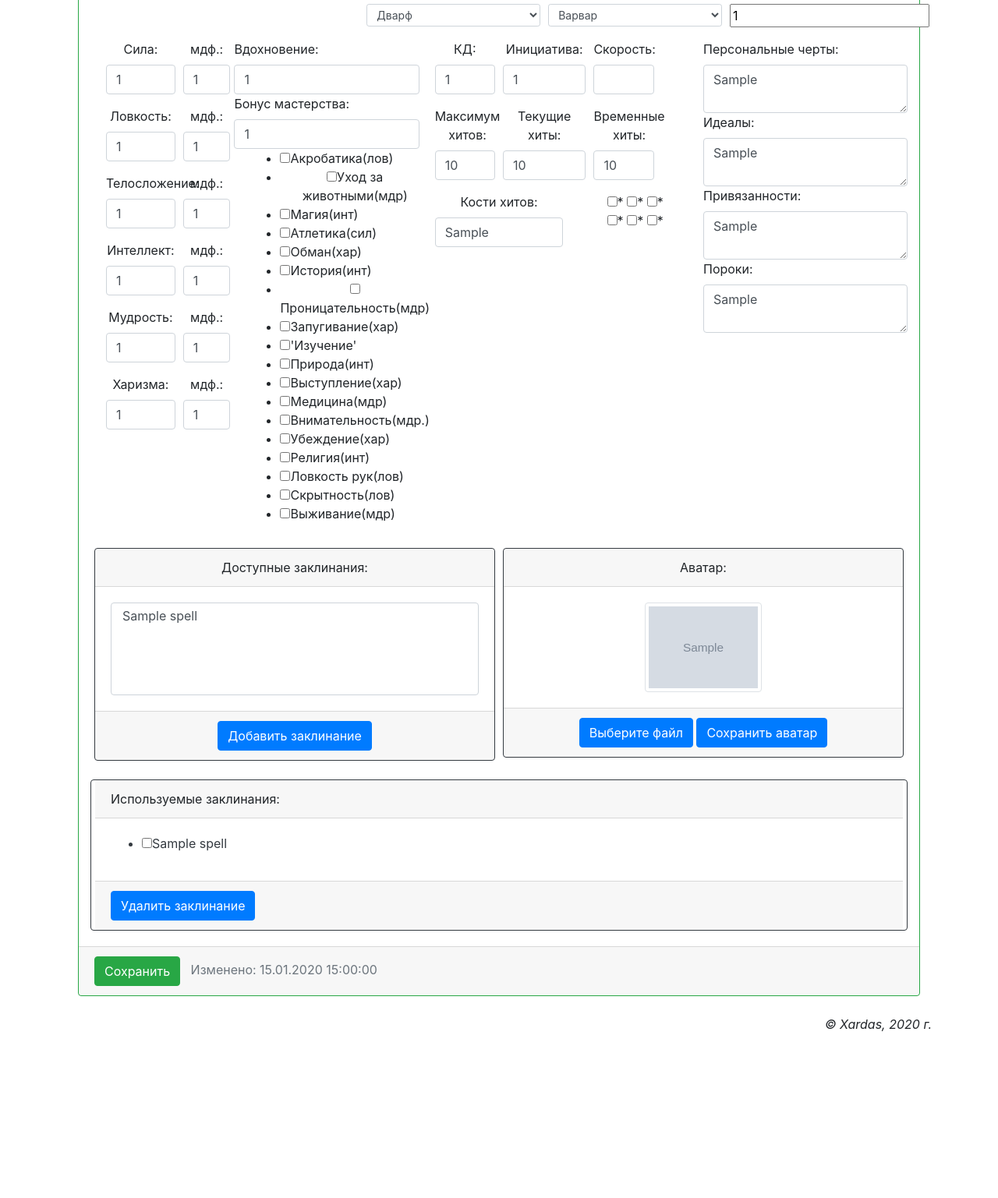
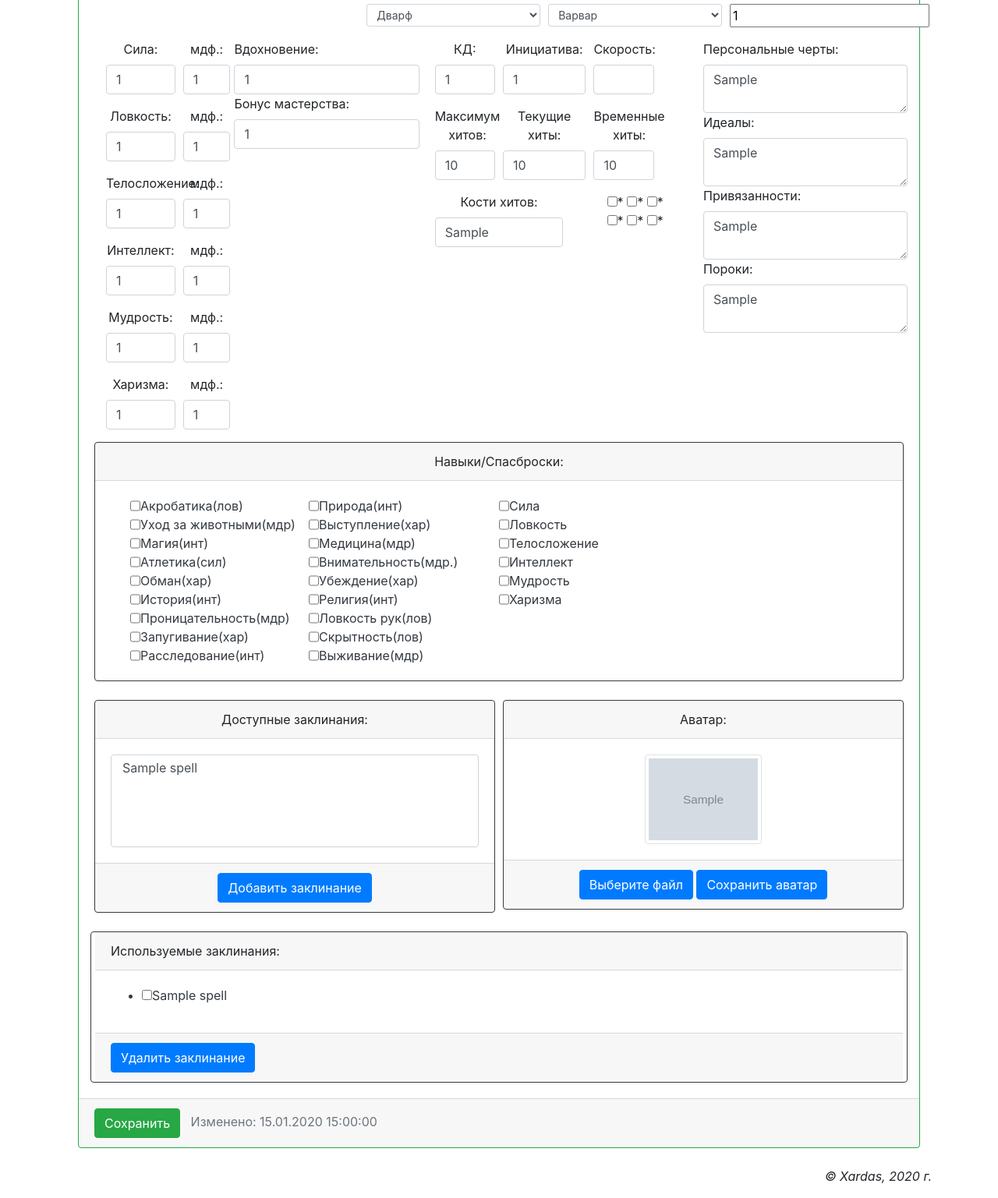
Before and after one commit to r2d2-lex/dnd5e, a Django app: a page that uses ksardas/main/templates/main/edit_character.html in a window 1280 px wide. Shown: the part 451-1988 px from the top of the page at 78% size. Before the commit the page ends 1774 px from the top, so only its background shows below. Run offline with Django 3.2, Linux system fonts and the light colour scheme; a user stored in the database is signed in; tables that the repository leaves empty hold one stand-in row (values such as "Sample post"); grey boxes marked "Sample" are stand-in pictures; parts of the project's set-up code (start-up, migrations or seed data) failed here and were passed over; some libraries are stand-ins or nearby versions.

Commit message:
добавил form3 + некоторые навыки + спасброски в модель

```diff
--- a/ksardas/ksardas/settings.py
+++ b/ksardas/ksardas/settings.py
@@ -133,7 +133,7 @@ STATIC_ROOT = os.path.join(BASE_DIR, 'static/')
 MEDIA_URL = '/media/'
 MEDIA_ROOT = os.path.join(BASE_DIR, 'media')
 
-TEMPLATE_PDF_NAME = 'form2.pdf'
+TEMPLATE_PDF_NAME = 'form3.pdf'
 PROJECT_ROOT = os.path.join(BASE_DIR, 'main')
 TEMPLATES_PDF_DIR = os.path.join(PROJECT_ROOT, 'templates/pdf/')
 PDF_TEMPLATE_PATH = TEMPLATES_PDF_DIR + TEMPLATE_PDF_NAME
--- a/ksardas/main/forms.py
+++ b/ksardas/main/forms.py
@@ -85,6 +85,8 @@ class CharForm(forms.Form):
     armor_class = forms.IntegerField(label='Класс доспеха')
     initiative = forms.IntegerField(label='Инициатива')
     speed = forms.IntegerField(label='Скорость персонажа')
+    inspiration = forms.IntegerField(label='Вдохновение')
+    prof_bonus = forms.IntegerField(label='Бонус мастерства')
 
     hitpoints_curr = forms.IntegerField(label='Текущие хиты')
     hitpoints_temp = forms.IntegerField(label='Временные хиты')
--- a/ksardas/main/templates/main/edit_character.html
+++ b/ksardas/main/templates/main/edit_character.html
@@ -162,34 +162,8 @@
                                 <label for="prof_bonus">Бонус мастерства: </label>
                                 <input id="prof_bonus" class="form-control" type="number" name="prof_bonus" step="1" min="0" value="{{ form.prof_bonus }}">
                             </div>
-                            <div class="form-row no-gutters">
-                                <div class="form-group">
-                                        <div class="custom-control form-control-xs custom-checkbox">
-                                            <ul class="nobull">
-                                                <div class="form-row"><li><input type="checkbox" value="">Акробатика(лов)</li></div>
-                                                <div class="form-row"><li><input type="checkbox" value="">Уход за животными(мдр)</li></div>
-                                                <div class="form-row"><li><input type="checkbox" value="">Магия(инт)</li></div>
-                                                <div class="form-row"><li><input type="checkbox" value="">Атлетика(сил)</li></div>
-                                                <div class="form-row"><li><input type="checkbox" value="">Обман(хар)</li></div>
-                                                <div class="form-row"><li><input type="checkbox" value="">История(инт)</li></div>
-                                                <div class="form-row"><li><input type="checkbox" value="">Проницательность(мдр)</li></div>
-                                                <div class="form-row"><li><input type="checkbox" value="">Запугивание(хар)</li></div>
-                                                <div class="form-row"><li><input type="checkbox" value="">'Изучение'</li></div>
-                                                <div class="form-row"><li><input type="checkbox" value="">Природа(инт)</li></div>
-                                                <div class="form-row"><li><input type="checkbox" value="">Выступление(хар)</li></div>
-                                                <div class="form-row"><li><input type="checkbox" value="">Медицина(мдр)</li></div>
-                                                <div class="form-row"><li><input type="checkbox" value="">Внимательность(мдр.)</li></div>
-                                                <div class="form-row"><li><input type="checkbox" value="">Убеждение(хар)</li></div>
-                                                <div class="form-row"><li><input type="checkbox" value="">Религия(инт)</li></div>
-                                                <div class="form-row"><li><input type="checkbox" value="">Ловкость рук(лов)</li></div>
-                                                <div class="form-row"><li><input type="checkbox" value="">Скрытность(лов)</li></div>
-                                                <div class="form-row"><li><input type="checkbox" value="">Выживание(мдр)</li></div>
-                                            </ul>
-                                        </div>
-                                </div>
-                            </div>
                             <!-- Конец второй половины первой колонки -->
-                            </div>
+                        </div>
                     </div></div>
                 </div>
                 <!-- ---------------- Конец первой колонки ---------------------- -->
@@ -286,6 +260,52 @@
                 <!-- ---------------- Конец третьей колонки ---------------------- -->
             </div>
 
+            <div class="form-row text-center">
+                <div class="col mb-12">
+                <div class="card border-dark">
+                    <div class="card-header">Навыки/Спасброски:</div>
+                    <div class="card-body text-dark">
+                        <div class="container"><div class="form-row">
+                                <div class="col col-md-6">
+                                    <div class="container"><div class="form-row">
+                                        <div class="col col-md-6">
+                                            <div class="form-row"><input type="checkbox" value="">Акробатика(лов)</div>
+                                            <div class="form-row"><input type="checkbox" value="">Уход за животными(мдр)</div>
+                                            <div class="form-row"><input type="checkbox" value="">Магия(инт)</div>
+                                            <div class="form-row"><input type="checkbox" value="">Атлетика(сил)</div>
+                                            <div class="form-row"><input type="checkbox" value="">Обман(хар)</div>
+                                            <div class="form-row"><input type="checkbox" value="">История(инт)</div>
+                                            <div class="form-row"><input type="checkbox" value="">Проницательность(мдр)</div>
+                                            <div class="form-row"><input type="checkbox" value="">Запугивание(хар)</div>
+                                            <div class="form-row"><input type="checkbox" value="">Расследование(инт)</div>
+                                        </div>
+                                        <div class="col col-md-6">
+                                            <div class="form-row"><input type="checkbox" value="">Природа(инт)</div>
+                                            <div class="form-row"><input type="checkbox" value="">Выступление(хар)</div>
+                                            <div class="form-row"><input type="checkbox" value="">Медицина(мдр)</div>
+                                            <div class="form-row"><input type="checkbox" value="">Внимательность(мдр.)</div>
+                                            <div class="form-row"><input type="checkbox" value="">Убеждение(хар)</div>
+                                            <div class="form-row"><input type="checkbox" value="">Религия(инт)</div>
+                                            <div class="form-row"><input type="checkbox" value="">Ловкость рук(лов)</div>
+                                            <div class="form-row"><input type="checkbox" value="">Скрытность(лов)</div>
+                                            <div class="form-row"><input type="checkbox" value="">Выживание(мдр)</div>
+                                        </div>
+                                    </div></div>
+                                </div>
+                                <div class="col col-md-6">
+                                    <div class="form-row"><input type="checkbox" value="">Сила</div>
+                                    <div class="form-row"><input type="checkbox" value="">Ловкость</div>
+                                    <div class="form-row"><input type="checkbox" value="">Телосложение</div>
+                                    <div class="form-row"><input type="checkbox" value="">Интеллект</div>
+                                    <div class="form-row"><input type="checkbox" value="">Мудрость</div>
+                                    <div class="form-row"><input type="checkbox" value="">Харизма</div>
+                                </div>
+                        </div></div>
+                    </div>
+                </div>
+                </div>
+            </div><br>
+
 
                     <div class="form-row row-cols-2 row-cols-md-2 text-center">
                         <div class="col mb-6">
```
Also changed, not shown: ksardas/main/models.py (+32 -19 lines), 2 other files.
